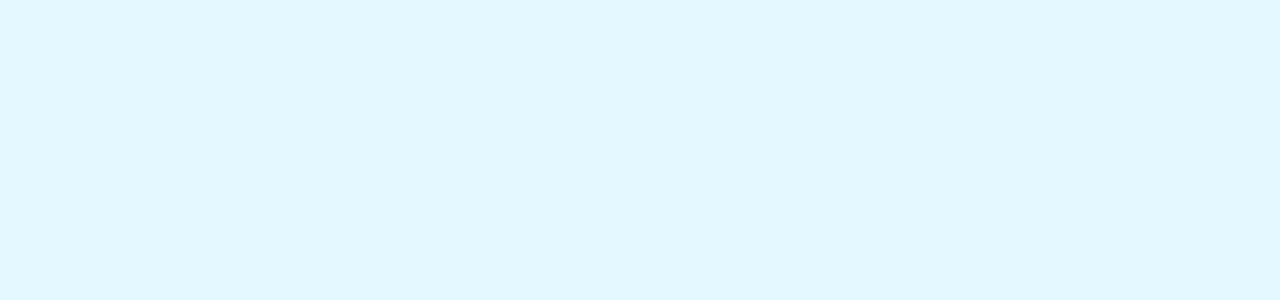
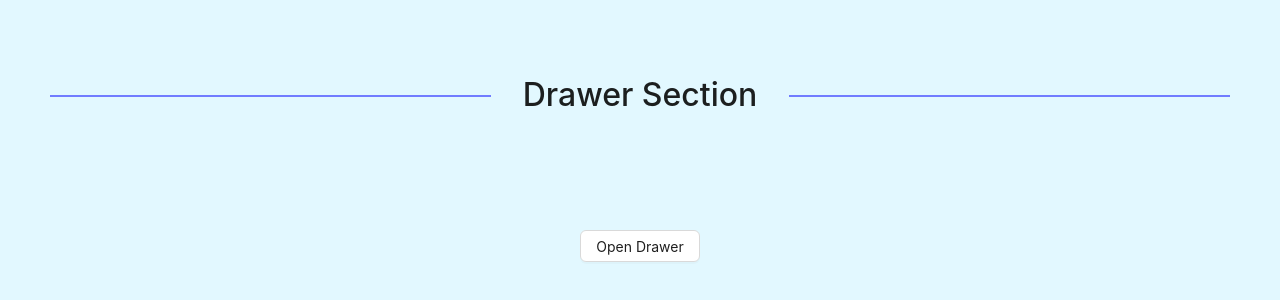
Before and after one commit to Ismoil00/AntDesign__Tutorial-01, a React (Create React App) app: page / in a window 1280 px wide. Shown: the part 10388-10688 px from the top of the page. Before the commit the page ends 10398 px from the top, so only its background shows below. Built offline with nearby package versions, Linux system fonts and the light colour scheme; no server answers; the HTML template or start-up script is replaced by a standard one.

Commit message:
Drawer Video Tutorial was watched

```diff
--- a/src/App.js
+++ b/src/App.js
@@ -16,6 +16,7 @@ import Tab from "./Tab";
 import StepsSection from "./StepsSec";
 import CollapseExpand from "./CollapseExpand";
 import ToggleSwitches from "./ToggleSwitches";
+import DrawerSec from "./DrawerSec";
 
 function App() {
   const verDivider = {
@@ -189,6 +190,15 @@ function App() {
       </Divider>
 
       <ToggleSwitches />
+
+      <Divider
+        orientation="center"
+        style={divider}
+      >
+        Drawer Section
+      </Divider>
+
+      <DrawerSec />
     </div>
   );
 }
--- /dev/null
+++ b/src/DrawerSec.js
@@ -0,0 +1,28 @@
+import React, { useState } from "react";
+import { Drawer, Button } from "antd";
+
+const DrawerSec = () => {
+  const [drawer1, setDrawer1] = useState(false);
+
+  return (
+    <>
+      <Drawer
+        open={drawer1}
+        closable={true}
+        maskClosable={true}
+        onClose={() => setDrawer1(false)}
+        title="Drawer Title"
+        footer="Drawer Footer"
+        placement="left"
+      >
+        <Button onClick={() => setDrawer1(false)}>Close Drawer</Button>
+        <br />
+        <br />
+        <p>This is the Content of Drawer</p>
+      </Drawer>
+      <Button onClick={() => setDrawer1(true)}>Open Drawer</Button>
+    </>
+  );
+};
+
+export default DrawerSec;
```
